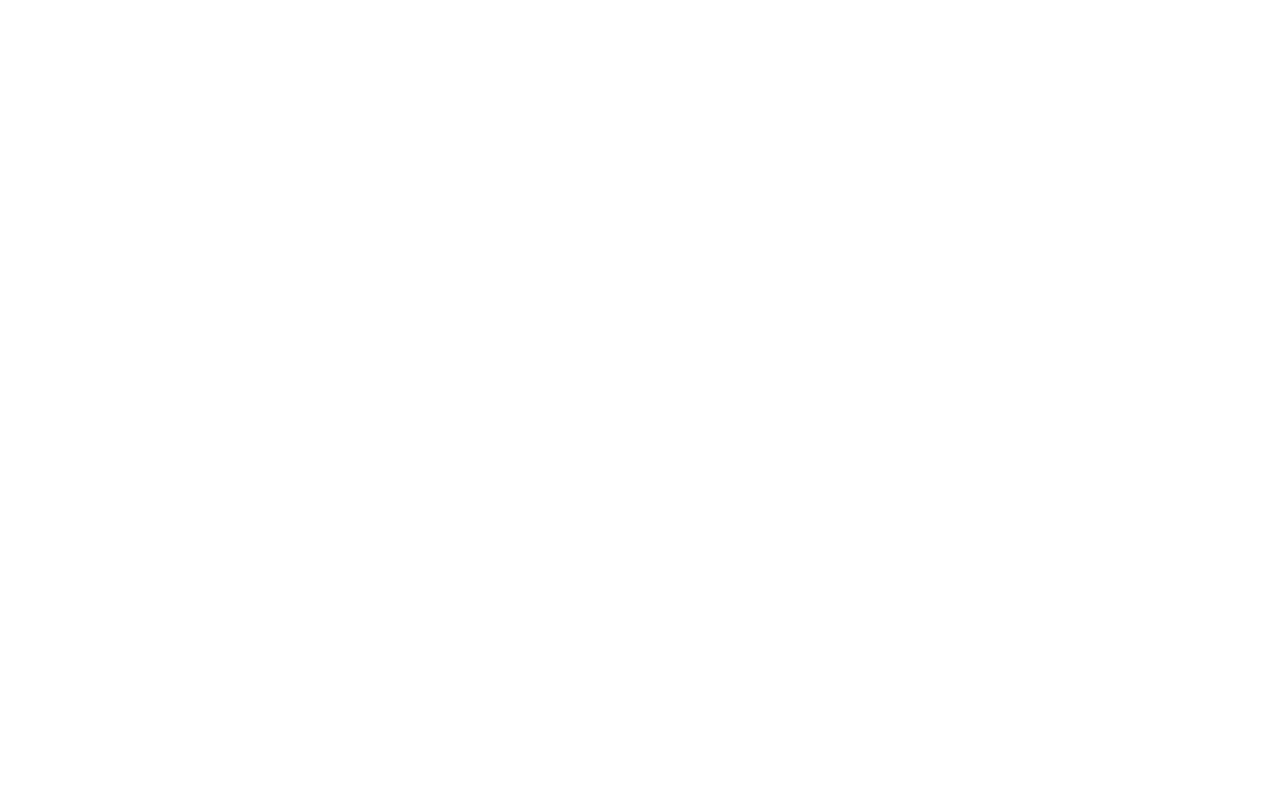
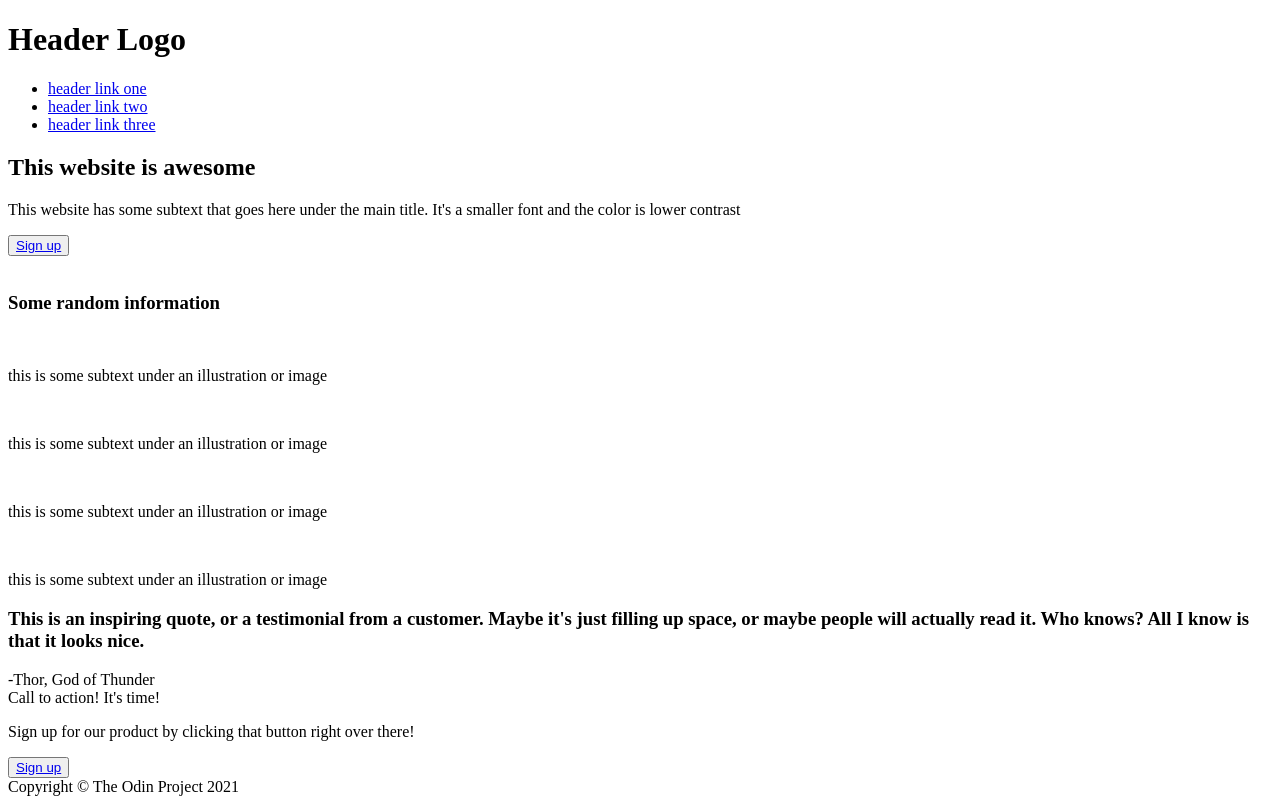
Before and after one commit to elizabethgriffith/odin-landing-page, a plain HTML site: page index.html in a window 1280 px wide. Drawn offline with Linux system fonts and the light colour scheme.

Commit message:
Create basic layout with text inserted

```diff
--- a/index.html
+++ b/index.html
@@ -8,6 +8,60 @@
         <link rel="stylesheet" href="style.css">
     </head>
     <body>
-
+    <header>
+        <h1>Header Logo</h1>
+        <ul>
+            <li><a href='#'>header link one</a></li>
+            <li><a href='#'>header link two</a></li>
+            <li><a href='#'>header link three</a></li>
+        </ul>
+    </header>
+    <section>
+        <section>
+            <h2>This website is awesome</h2>
+            <p>This website has some subtext that goes here under the main title. It's a smaller font and the color is lower contrast</p>
+            <button><a href ='#'>Sign up</a></button>
+        </section>
+        <section>
+            <img href='#' alt="">
+        </section>
+    </section>
+    <section>
+        <h3>Some random information</h3>
+        <section>
+            <section>
+                <img href="#" alt="">
+                <p>this is some subtext under an illustration or image</p>
+            </section>
+            <section>
+                <img href="#" alt="">
+                <p>this is some subtext under an illustration or image</p>
+            </section>
+            <section>
+                <img href="#" alt="">
+                <p>this is some subtext under an illustration or image</p>
+            </section>
+            <section>
+                <img href="#" alt="">
+                <p>this is some subtext under an illustration or image</p>
+            </section>
+        </section>
+    </section>
+    <section>
+        <h3>This is an inspiring quote, or a testimonial from a customer. Maybe it's just filling up space, or maybe people will actually read it.
+            Who knows? All I know is that it looks nice.
+        </h3>
+        <span>-Thor, God of Thunder</span>
+    </section>
+    <section>
+        <section>
+            <span>Call to action! It's time!</span>
+            <p>Sign up for our product by clicking that button right over there!</p>
+        </section>
+        <button><a href='#'>Sign up</a></button>
+    </section>
+    <footer>
+        <span>Copyright © The Odin Project 2021</span>
+    </footer>
     </body>
 </html>
```
